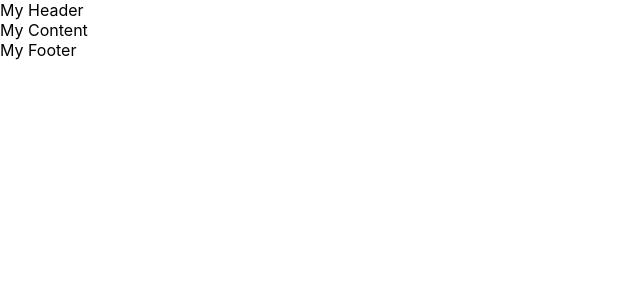
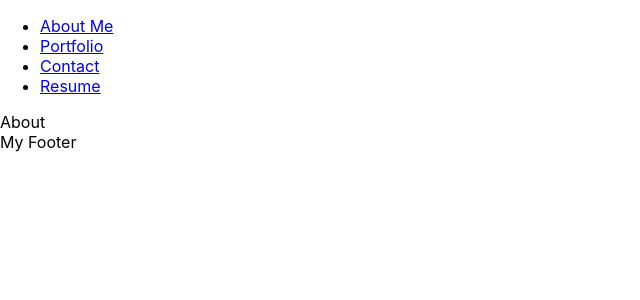
Before and after one commit to aberger3647/portfolio, a React (Create React App) app: page / in a window 1280 px wide. Shown: the top 300 px of the page, without its empty margins (0-640 px from the left). Built offline with nearby package versions, Linux system fonts and the light colour scheme.

Commit message:
get all components and usestate working

```diff
--- a/src/components/Content.js
+++ b/src/components/Content.js
@@ -1,9 +1,34 @@
 import React from 'react';
+import About from './pages/About';
+import Contact from './pages/Contact';
+import Portfolio from './pages/Portfolio';
+import Resume from './pages/Resume';
 
-const Content = () => (
+export default function Content({ currentPage }) {
+
+
+    const renderPage = () => {
+        switch (currentPage) {
+            case 'About':
+                return <About />;
+                break;
+            case 'Contact':
+                return <Contact />;
+                break;
+            case 'Portfolio':
+                return <Portfolio />;
+                break;
+            case 'Resume':
+                return <Resume />;
+                break;
+        }
+    };
+
+
+
+    return (
     <div>
-        My Content
+
+        {renderPage()}
     </div>
-);
-
-export default Content;
+)};
--- a/src/components/Header.js
+++ b/src/components/Header.js
@@ -1,9 +1,15 @@
 import React from 'react';
 
-const Header = () => (
-    <div>
-        My Header
-    </div>
-);
+const Header = ({ currentPage, handlePageChange }) => {
+    return (
+    <nav>
+      <ul>
+        <li><a href="#about-me" onClick={() => handlePageChange('About')} className={currentPage === 'About' ? 'nav-link active' : 'nav-link'}>About Me</a></li>
+        <li><a href="#portfolio" onClick={() => handlePageChange('Portfolio')} className={currentPage === 'Portfolio' ? 'nav-link active' : 'nav-link'}>Portfolio</a></li>
+        <li><a href="#contact" onClick={() => handlePageChange('Contact')} className={currentPage === 'Contact' ? 'nav-link active' : 'nav-link'}>Contact</a></li>
+        <li><a href="#resume" onClick={() => handlePageChange('Resume')} className={currentPage === 'Resume' ? 'nav-link active' : 'nav-link'}>Resume</a></li>
+      </ul>
+    </nav>
+)};
 
 export default Header;
--- a/src/components/Main.js
+++ b/src/components/Main.js
@@ -1,14 +1,18 @@
-import React from 'react';
-import Header from './Header.js';
-import Content from './Content.js';
-import Footer from './Footer.js';
+import React, { useState } from "react";
+import Header from "./Header.js";
+import Content from "./Content.js";
+import Footer from "./Footer.js";
 
-const Main = () => (
+const Main = () => {
+  const [currentPage, setCurrentPage] = useState("About");
+  const handlePageChange = (page) => setCurrentPage(page);
+  return (
     <>
-        <Header />
-        <Content />
-        <Footer />
+      <Header currentPage={currentPage} handlePageChange={handlePageChange} />
+      <Content currentPage={currentPage} />
+      <Footer />
     </>
-)
+  );
+};
 
 export default Main;
--- /dev/null
+++ b/src/components/pages/About.js
@@ -0,0 +1,10 @@
+import React from 'react';
+
+export default function About() {
+    return (
+    <div>
+        About
+    </div>
+
+    )
+};
--- /dev/null
+++ b/src/components/pages/Contact.js
@@ -0,0 +1,12 @@
+import React from 'react';
+
+const Contact = () => {
+    return (
+    <div>
+        Contact
+    </div>
+
+    )
+};
+
+export default Contact;
--- /dev/null
+++ b/src/components/pages/Portfolio.js
@@ -0,0 +1,10 @@
+import React from 'react';
+
+const Portfolio = () => {
+    return (
+    <div>
+        Portfolio
+    </div>
+)};
+
+export default Portfolio;
--- /dev/null
+++ b/src/components/pages/Resume.js
@@ -0,0 +1,10 @@
+import React from 'react';
+
+const Resume = () => {
+    return (
+    <div>
+        Resume
+    </div>
+)};
+
+export default Resume;
```
